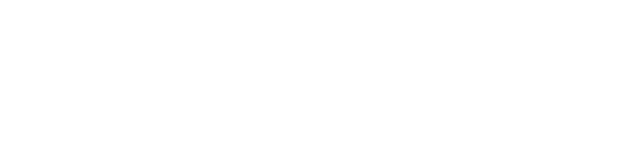
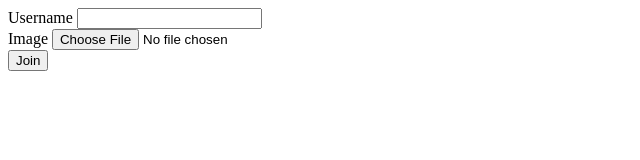
Before and after one commit to ALee-DF/vr-conference, a website: page public/login/index.html in a window 1280 px wide. Shown: the whole page, without its empty margins (0-640 px from the left). Drawn offline with Linux system fonts and the light colour scheme.

Commit message:
Used the form element to send a POST request on a /signin route. This will send the username information and image file. #2

```diff
--- a/public/login/index.html
+++ b/public/login/index.html
@@ -5,6 +5,16 @@
     <title>VR Conference Sign In</title>
   </head>
   <body>
-
+    <form action="/signin" enctype="multipart/form-data" method="post">
+      <div>
+        <label for="username">Username</label>
+        <input id="username" name="username" type="text required" />
+      </div>
+      <div>
+        <label for="user-image">Image</label>
+        <input id="user-image" name="user-image" type="file" />
+      </div>
+      <button type="submit">Join</button>
+    </form>
   </body>
 </html>
```
